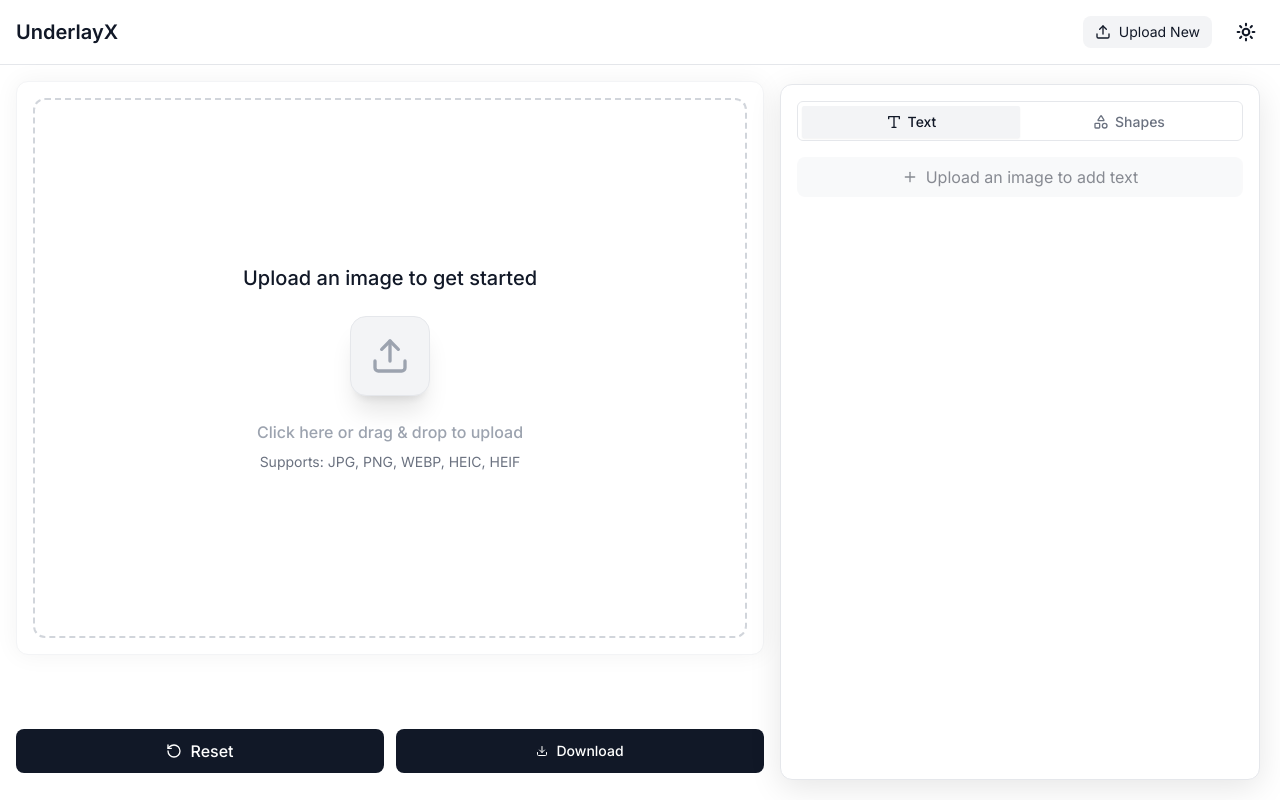
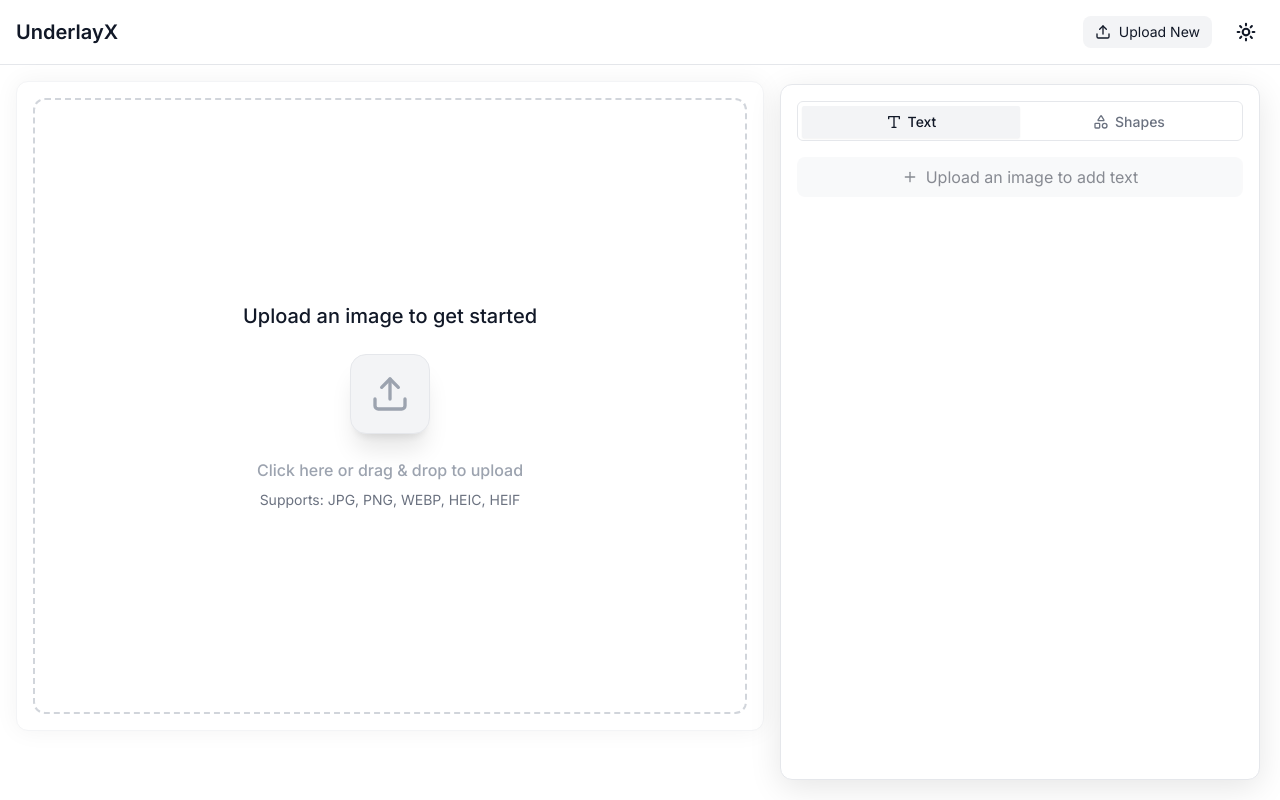
Before and after one commit to victordecarli/OverlayIA, a Next.js app: page /custom-editor in a window 1280 px wide. Built offline with nearby package versions, Linux system fonts and the light colour scheme.

Commit message:
ui issues

```diff
--- a/components/ImageEditor.tsx
+++ b/components/ImageEditor.tsx
@@ -4,10 +4,20 @@ import { EditorTools } from './EditorTools';
 import { Canvas } from './Canvas';
 import { useEditor } from '@/hooks/useEditor';
 import { Loader2, RotateCcw, Download, Upload } from 'lucide-react';
+import { cn } from '@/lib/utils';
 
 export function ImageEditor() {
-  const { image, isProcessing, isDownloading, downloadImage, resetEditor } = useEditor();
-  const showTools = image.original && !isProcessing;
+  const {
+    image,
+    isProcessing,
+    isDownloading,
+    downloadImage,
+    resetEditor,
+    isConverting
+  } = useEditor();
+
+  // Add check for fully processed image
+  const isImageReady = image.original && image.foreground && !isProcessing && !isConverting;
 
   // Prevent right-click on canvas
   const handleContextMenu = (e: React.MouseEvent) => {
@@ -18,7 +28,7 @@ export function ImageEditor() {
   const DownloadButton = () => (
     <button
       onClick={downloadImage}
-      disabled={isDownloading}
+      disabled={!isImageReady || isDownloading}
       className="flex-1 px-2 py-1.5 lg:px-4 lg:py-2.5 bg-gray-900 dark:bg-white text-white dark:text-gray-900 rounded-lg hover:bg-gray-800 dark:hover:bg-gray-100 transition-colors font-medium disabled:opacity-50 text-xs lg:text-sm flex items-center justify-center gap-2"
     >
       {isDownloading ? (
@@ -44,10 +54,15 @@ export function ImageEditor() {
           <div className="relative bg-white dark:bg-black/20 rounded-xl border border-gray-100 dark:border-white/10 shadow-[0_0_15px_rgba(0,0,0,0.05)] dark:shadow-[0_0_15px_rgba(0,0,0,0.2)] overflow-hidden flex-1" onContextMenu={handleContextMenu}>
             <Canvas />
           </div>
-          <div className="flex gap-3 mt-4">
+          {/* Only show buttons when image is ready */}
+          {image.original && (
+            <div className={cn(
+              "flex gap-3 mt-4",
+              !isImageReady && "opacity-50 pointer-events-none"
+            )}>
               <button
                 onClick={() => resetEditor(false)}
-              disabled={isDownloading}
+                disabled={!isImageReady || isDownloading}
                 className="flex-1 px-2 py-1.5 lg:px-4 lg:py-2.5 bg-gray-900 hover:bg-gray-800 dark:bg-white/5 dark:hover:bg-white/10 text-white rounded-lg transition-colors font-medium disabled:opacity-50 flex items-center justify-center gap-2"
               >
                 <RotateCcw className="w-4 h-4" />
@@ -55,6 +70,7 @@ export function ImageEditor() {
               </button>
               <DownloadButton />
             </div>
+          )}
         </div>
 
         <div className="flex-1 mt-2 bg-white dark:bg-zinc-900 border border-gray-200 dark:border-white/10 rounded-xl shadow-lg overflow-hidden">
@@ -75,10 +91,15 @@ export function ImageEditor() {
                 <Canvas />
               </div>
             </div>
-            <div className="flex gap-3 py-2">
+            {/* Only show buttons when image is ready */}
+            {image.original && (
+              <div className={cn(
+                "flex gap-3 py-2",
+                !isImageReady && "opacity-50 pointer-events-none"
+              )}>
                 <button
                   onClick={() => resetEditor(false)}
-                disabled={isDownloading}
+                  disabled={!isImageReady || isDownloading}
                   className="flex-1 px-2 py-1.5 lg:px-4 lg:py-2.5 bg-gray-900 hover:bg-gray-800 dark:bg-white/5 dark:hover:bg-white/10 text-white rounded-lg transition-colors font-medium disabled:opacity-50 flex items-center justify-center gap-2"
                 >
                   <RotateCcw className="w-4 h-4" />
@@ -86,6 +107,7 @@ export function ImageEditor() {
                 </button>
                 <DownloadButton />
               </div>
+            )}
           </div>
         </div>
 
```
Lines whose indentation alone changed are shown as unchanged.
